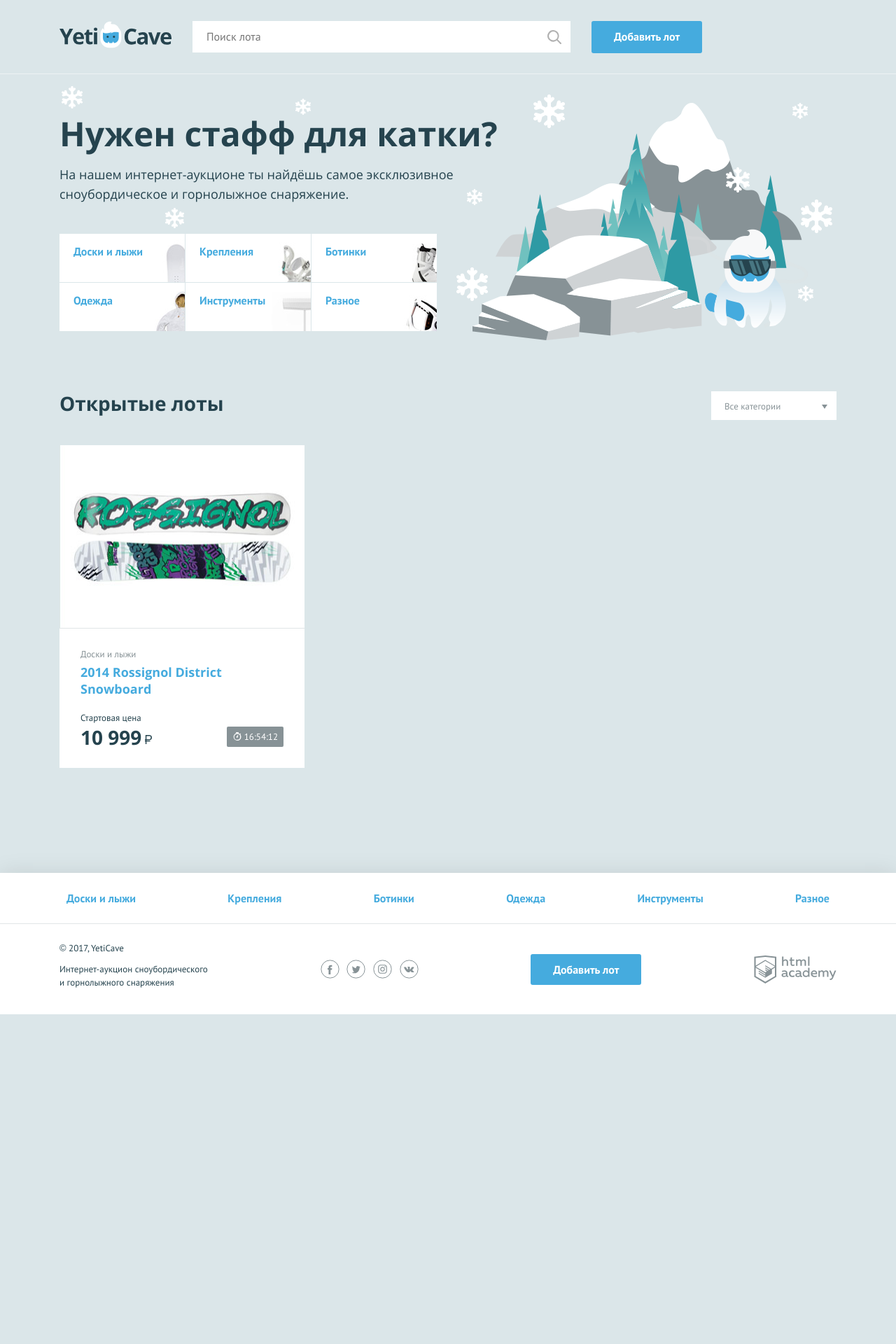
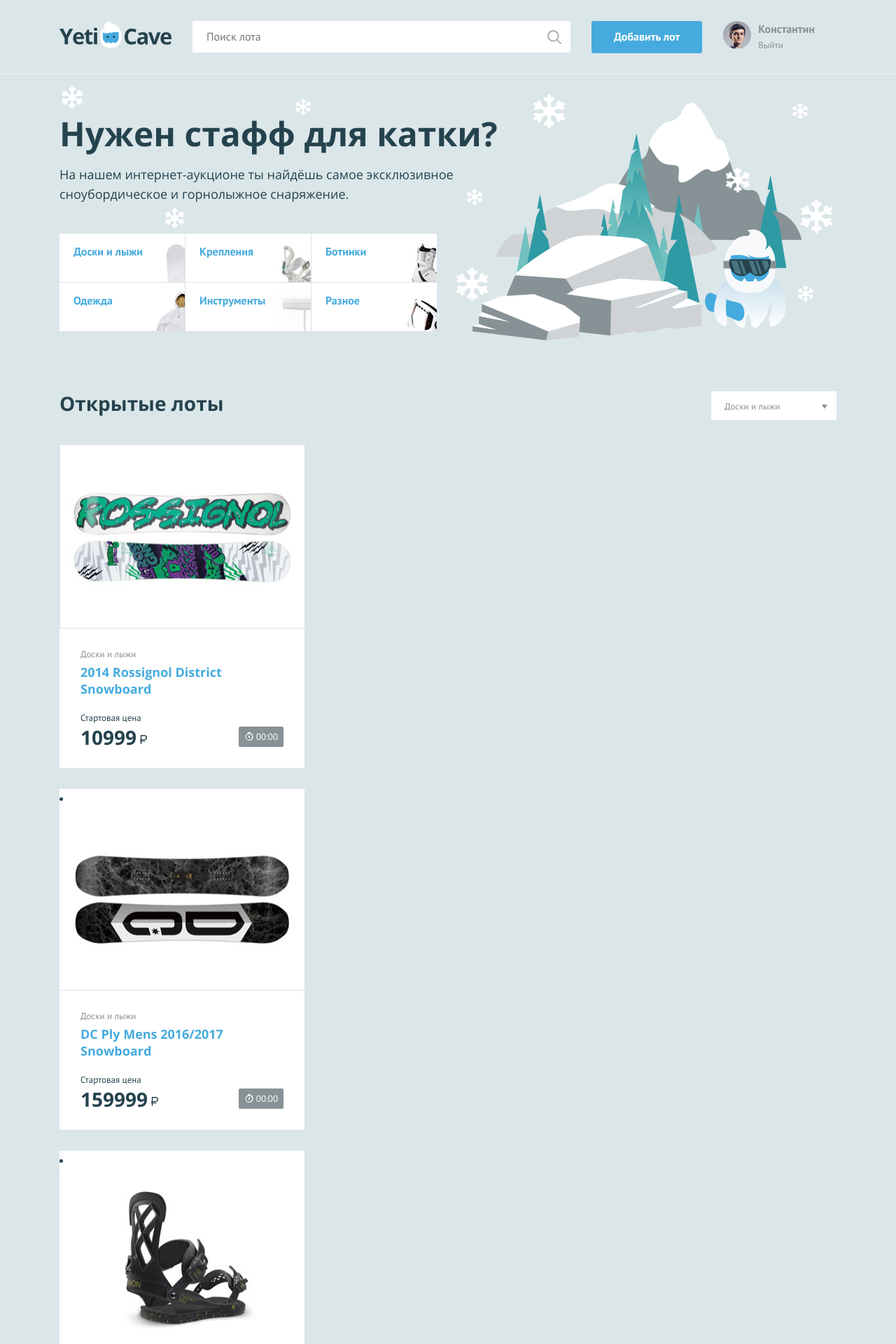
Before and after one commit to violinist2/195760-yeticave, a PHP site: page / in a window 1280 px wide. Shown: the top 1920 px of the page at 70% size. Before the commit the page ends 1449 px from the top, so only its background shows below. Run offline with PHP 8.4, Linux system fonts and the light colour scheme.

Commit message:
Update index.php

```diff
--- a/index.php
+++ b/index.php
@@ -1,8 +1,25 @@
 <?php
-$is_auth = (bool) rand(0, 1);
+// устанавливаем часовой пояс в Московское время
+date_default_timezone_set('Europe/Moscow');
 
-$user_name = 'Константин';
-$user_avatar = 'img/user.jpg';
+// записать в эту переменную оставшееся время в этом формате (ЧЧ:ММ)
+$lot_time_remaining = "00:00";
+
+// временная метка для полночи следующего дня
+$tomorrow = strtotime('tomorrow midnight');
+
+// временная метка для настоящего времени
+$now = time();
+
+// далее нужно вычислить оставшееся время до начала следующих суток и записать его в переменную $lot_time_remaining
+// ...
+$product_category = ['Доски и лыжи', 'Крепления', 'Ботинки', 'Одежда', 'Инструменты', 'Разное'];
+//print_r($product_category);
+
+$items = ['2014 Rossignol District Snowboard' => ["Доски и лыжи", "10999", "img/lot-1.jpg"], 'DC Ply Mens 2016/2017 Snowboard' => ["Доски и лыжи", "159999", "img/lot-2.jpg"], 'Крепления Union Contact Pro 2015 года размер L/XL'=> ["Крепления","8000","img/lot-3.jpg"], 'Ботинки для сноуборда DC Mutiny Charocal' => ["Ботинки","10999","img/lot-4.jpg"], 'Куртка для сноуборда DC Mutiny Charocal' => ["Одежда", "7500", "img/lot-5.jpg"], 'Маска Oakley Canopy' => ["Разное","5400","img/lot-6.jpg"]];
+//echo "<pre>";
+//print_r($items);
+//echo "</pre>";
 ?>
 <!DOCTYPE html>
 <html lang="ru">
@@ -27,9 +44,13 @@
         <a class="main-header__add-lot button" href="add-lot.html">Добавить лот</a>
 
         <nav class="user-menu">
-
-        <!-- здесь должен быть PHP код для показа аватара пользователя -->
-
+            <div class="user-menu__image">
+                <img src="img/user.jpg" width="40" height="40" alt="Пользователь">
+            </div>
+            <div class="user-menu__logged">
+                <p>Константин</p>
+                <a href="#">Выйти</a>
+            </div>
         </nav>
     </div>
 </header>
@@ -63,35 +84,60 @@
         <div class="lots__header">
             <h2>Открытые лоты</h2>
             <select class="lots__select">
+                <?php
+
+                $product_category = ['Доски и лыжи', 'Крепления', 'Ботинки', 'Одежда', 'Инструменты', 'Разное'];
+                $index = 0;
+
+while ($index < 6) {
+    print "<option>";
+    print $product_category[$index];
+    print "</option>";
+    $index = $index + 1;
+}
+                ?>
+
+
+
                 <option>Все категории</option>
-                <option>Доски и лыжи</option>
-                <option>Крепления</option>
-                <option>Ботинки</option>
-                <option>Одежда</option>
-                <option>Инструменты</option>
-                <option>Разное</option>
             </select>
         </div>
         <ul class="lots__list">
+           <?php
+         foreach  ($items as $key => $val) {
+
+            // echo $key; // название
+            // echo $val[0]; // вид
+            // echo $val[1]; // цена
+            // echo $val[2]."<br>"; // картинка
+
+        //    foreach  ($val as $innerkey => $rr) {
+            ?>
             <li class="lots__item lot">
+
                 <div class="lot__image">
-                    <img src="img/lot-1.jpg" width="350" height="260" alt="Сноуборд">
+                    <img src="<?=$val[2];?>" width="350" height="260" alt="<?=$val[0];?>">
                 </div>
                 <div class="lot__info">
-                    <span class="lot__category">Доски и лыжи</span>
-                    <h3 class="lot__title"><a class="text-link" href="lot.html">2014 Rossignol District Snowboard</a></h3>
+                    <span class="lot__category"><?=$val[0];?></span>
+                    <h3 class="lot__title"><a class="text-link" href="#"><?=$key;?></a></h3>
                     <div class="lot__state">
                         <div class="lot__rate">
                             <span class="lot__amount">Стартовая цена</span>
-                            <span class="lot__cost">10 999<b class="rub">р</b></span>
+                            <span class="lot__cost"><?=$val[1];?><b class="rub">р</b></span>
                         </div>
                         <div class="lot__timer timer">
-                            16:54:12
+                            <?=$lot_time_remaining;?>
                         </div>
                     </div>
                 </div>
             </li>
-        </ul>
+</ul>
+            <?php
+
+         }
+            ?>
+
     </section>
 </main>
 
```
